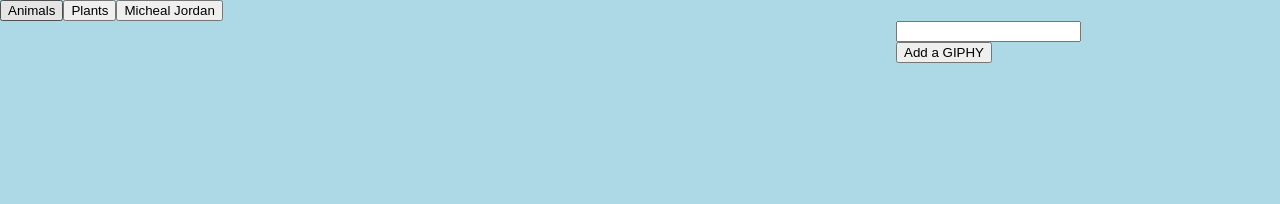
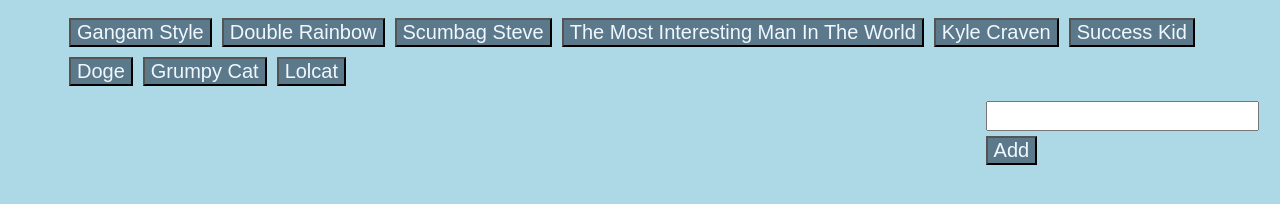
Before and after one commit to hbedros/Giphy-Website, a plain HTML site: page index.html in a window 1280 px wide. Drawn offline with nearby package versions, Linux system fonts and the light colour scheme.

Commit message:
major js css fixes rendering buttons and emptying the text input css changes and improvement in buttons arrangement

```diff
--- a/assets/css/style.css
+++ b/assets/css/style.css
@@ -1,7 +1,37 @@
 body {
     background-color: lightblue;
+    padding: 1% 5% 5% 5%;
 }
 
-#giphy-input, #add-giphy{
-    margin-left: 70%;
+#gif-input, #add-gif{
+    margin-left: 80%;
 }
+
+#gif-input {
+    height: 30px;
+    font-size: 20px;
+    margin-top: 10px;
+}
+
+#add-gif {
+    background-color: rgb(91, 121, 138);
+    margin-bottom: 15px;
+    margin-top: 5px;
+    text-align: center;
+    font-size: 20px;
+    color: aliceblue;
+}
+
+#add-gif:hover, button:hover {
+	background-color:  rgba(91, 121, 138, 0.671);
+}
+
+
+button {
+    background-color: rgb(91, 121, 138);
+    margin: 5px;
+    text-align: center;
+    font-size: 20px;
+    color: aliceblue;
+
+}
--- /dev/null
+++ b/assets/js/app.js
@@ -0,0 +1,44 @@
+$(document).ready(function() {
+
+	var apiKey = "VIvKkSXo8xC1ToYPqP79xwaAIYt9Aaje";
+	var topics =["Gangam Style",
+				"Double Rainbow",
+				"Scumbag Steve",
+				"The Most Interesting Man In The World",
+				"Kyle Craven",
+				"Success Kid",
+				"Doge",
+				"Grumpy Cat",
+				"Lolcat"];
+
+	function renderButtons(){
+		for (i in topics) {
+			$(".options").append("<button type='button' class='searchTerms' id='"+topics[i]+"'>"+topics[i]+"</button>");
+		};
+	};
+
+//
+
+//
+
+$("#add-gif").on("click", function(event) {
+    event.preventDefault();
+
+    var input = $("#gif-input").val().trim();
+    if (input !== ""){
+        topics.push(input);
+        $(".options").empty();
+        $('#gif-input').val("");
+        renderButtons();
+
+    }
+});
+
+	$(".options").on("click",".searchTerms", function() {
+		$(".gif-view").empty();
+		var searchWord = $(this).attr("id");
+
+		searchGifs(searchWord);
+	});
+	renderButtons();
+});
--- a/assets/js/giphy.js
+++ /dev/null
@@ -1,28 +0,0 @@
-// Initial array
-var topics=["Animals", "Plants", "Micheal Jordan"];
-
-// Function for displaying GIPHY
-function renderButtons() {
-
-    $("#giphy-view").empty();
-
-    for (var i = 0; i < topics.length; i++) {
-
-        var a = $("<button>");
-        a.addClass("giphy");
-        a.attr("data-name", topics[i]);
-        a.text(topics[i]);
-        $("#giphy-view").append(a);
-        }
-}
-
-// This function handles events where one button is clicked
-$("#add-giphy").on("click", function(event) {
-
-        event.preventDefault();
-        var topic = $("#giphy-input").val().trim();
-        topics.push(topic);
-        renderButtons();
-});
-
-renderButtons();
--- a/index.html
+++ b/index.html
@@ -1,28 +1,24 @@
-<!DOCTYPE html>
-<html lang="en">
+</!DOCTYPE html>
+<html>
 <head>
-    <title>Giphy Website</title>
-    <meta charset="UTF-8">
-
-    <!-- css -->
-    <link rel="stylesheet" href="assets/css/reset.css">
-    <link rel="stylesheet" href="assets/css/style.css">
-
+	<title>Giphy Website</title>
+	<link rel="stylesheet" href="./assets/css/reset.css"></link>
+	<link rel="stylesheet" href="./assets/css/style.css"></link>
+	<script src="https://code.jquery.com/jquery-3.2.1.js"></script>
+	<script type="text/javascript" src="./assets/js/app.js"></script>
 </head>
 <body>
 
-  <form id="giphy-form" method="post" action="#">
-      <!-- GIPHY will get dumped here -->
-      <div id="giphy-view"></div>
+    <div id="added-buttons" class="options"></div>
 
-      <input id="giphy-input" type="text"><br>
+    <div id="inputForm">
+    <input id="gif-input" type="text" value=""><br>
+    <input id="add-gif" type="submit" value="Add"><br>
+    </div>
 
-      <!-- Button triggers new GIPHY to be added -->
-      <input id="add-giphy" type="submit" value="Add a GIPHY">
-  </form>
+    <!-- GIPHY will get dumped here -->
+    <div class="gif-view"></div>
 
-  <script src="https://cdnjs.cloudflare.com/ajax/libs/jquery/3.2.1/jquery.min.js"></script>
-
-  <script src="assets/js/giphy.js"></script>
+    <script src="https://maxcdn.bootstrapcdn.com/bootstrap/3.3.7/js/bootstrap.min.js"></script>
 </body>
 </html>
```
Also changed, not shown: 3 other files.
